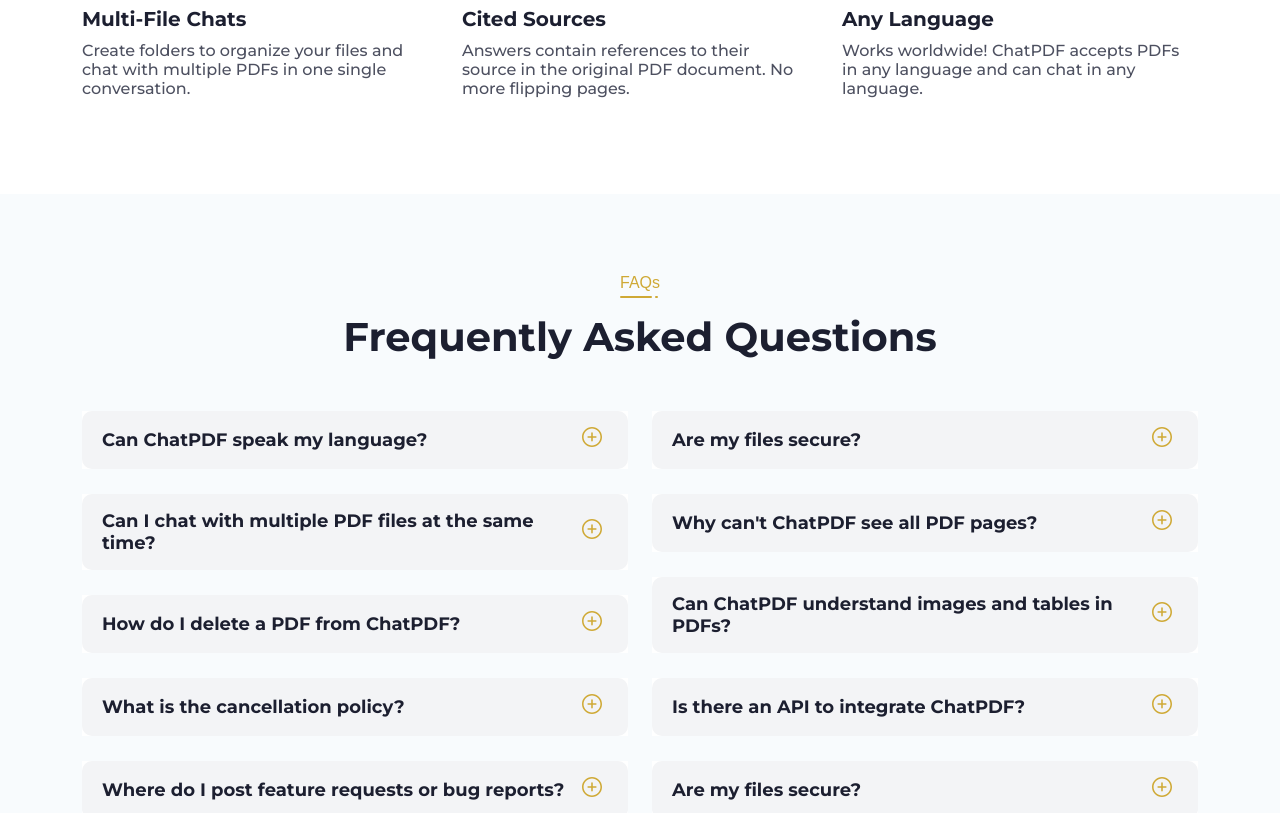
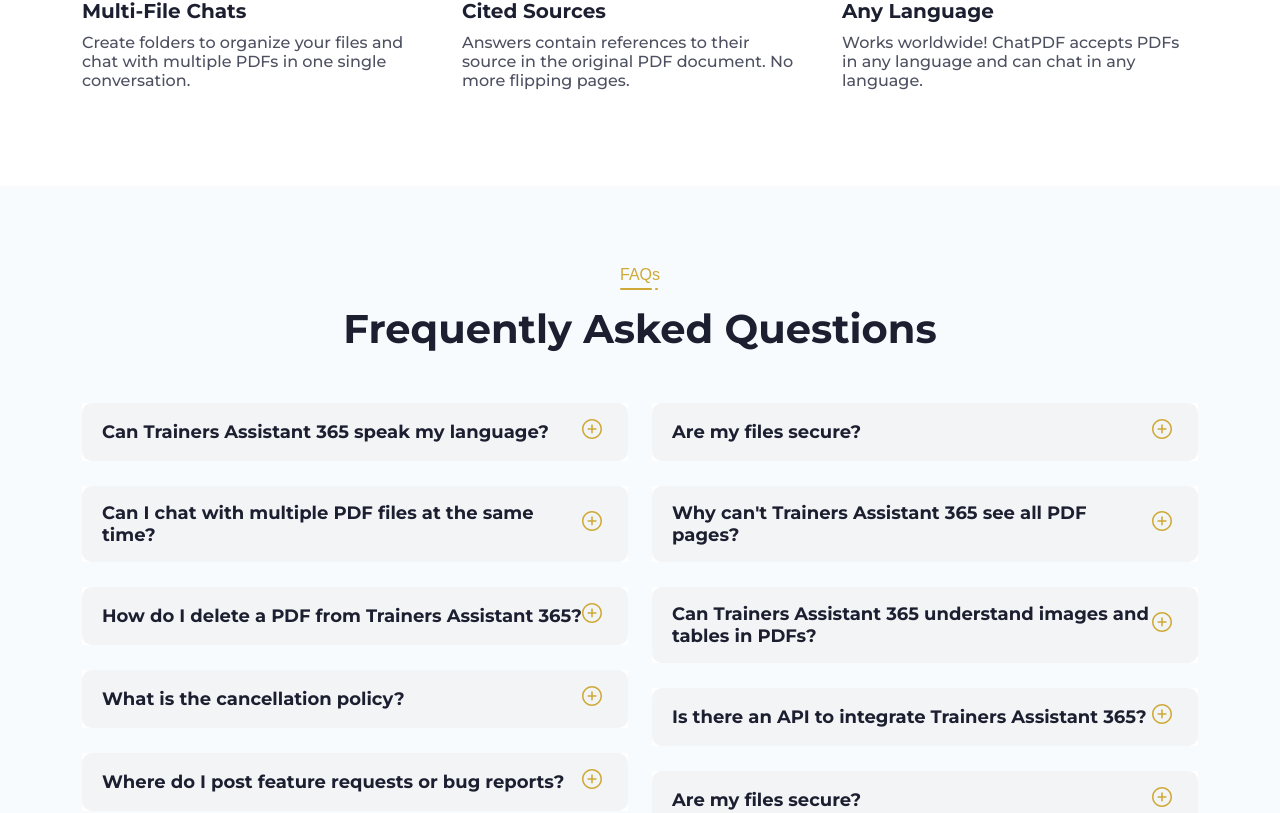
Before and after one commit to aicerts/aicerts_chatpdf_phi_frontend, a Next.js app: page / in a window 1280 px wide. Shown: the part 1984-2797 px from the top of the page. Built offline with nearby package versions, Linux system fonts and the light colour scheme; no server answers; a web font is replaced by a local one.

Commit message:
Enhancements

```diff
--- a/public/pdfjs/pdf.worker.js
+++ b/public/pdfjs/pdf.worker.js
@@ -103,7 +103,8 @@
           const messageData ={
             file_id: selectedTab,
             content: message,
-            role: role
+            role: role,
+            userId: user._id
           }
 
           const response = await allCommonApis(`/Chat/add-chat`,'post',messageData);
--- a/src/component/chat/optionSection.js
+++ b/src/component/chat/optionSection.js
@@ -221,7 +221,8 @@
       const messageData ={
         file_id: selectedTab,
         content: message,
-        role: role
+        role: role,
+        userId: user._id
       }
 
       const response = await allCommonApis(`/Chat/add-chat`,'post',messageData);
--- a/src/component/header/NavLogoForFullBg.js
+++ b/src/component/header/NavLogoForFullBg.js
@@ -12,9 +12,9 @@
     return (
         <Navbar>
             <Image
-                src="/logo/Logo-original.png"
-                width={284}
-                height={50}
+                src="/logo/logo-white.png"
+                width={180}
+                height={40}
                 alt='ChatPDF'
                 onClick={handleHome}
                 style={{ cursor: 'pointer' }}
--- a/src/component/home/Faq/Faq.js
+++ b/src/component/home/Faq/Faq.js
@@ -12,48 +12,48 @@
 
 const accordionInfo = [
     {
-        'ques': 'Can ChatPDF speak my language?',
-        'ans' : 'Yes, ChatPDF can read PDFs and answer questions in any language. You can upload a PDF in one language and ask questions in another. The greeting message will be in the PDF\'s language. After that, ChatPDF will answer in the language you ask. If a message isn\'t in the language you want, just ask ChatPDF to change it.'
+        'ques': 'Can Trainers Assistant 365 speak my language?',
+        'ans' : 'Yes, Trainers Assistant 365 can read PDFs and answer questions in any language. You can upload a PDF in one language and ask questions in another. The greeting message will be in the PDF\'s language. After that, Trainers Assistant 365 will answer in the language you ask. If a message isn\'t in the language you want, just ask Trainers Assistant 365 to change it.'
     },
     {
         'ques': 'Can I chat with multiple PDF files at the same time?',
-        'ans' : 'Yes, ChatPDF can read PDFs and answer questions in any language. You can upload a PDF in one language and ask questions in another. The greeting message will be in the PDF\'s language. After that, ChatPDF will answer in the language you ask. If a message isn\'t in the language you want, just ask ChatPDF to change it.'
+        'ans' : 'Yes, Trainers Assistant 365 can read PDFs and answer questions in any language. You can upload a PDF in one language and ask questions in another. The greeting message will be in the PDF\'s language. After that, Trainers Assistant 365 will answer in the language you ask. If a message isn\'t in the language you want, just ask Trainers Assistant 365 to change it.'
     },
     {
-        'ques': 'How do I delete a PDF from ChatPDF?',
-        'ans' : 'Yes, ChatPDF can read PDFs and answer questions in any language. You can upload a PDF in one language and ask questions in another. The greeting message will be in the PDF\'s language. After that, ChatPDF will answer in the language you ask. If a message isn\'t in the language you want, just ask ChatPDF to change it.'
+        'ques': 'How do I delete a PDF from Trainers Assistant 365?',
+        'ans' : 'Yes, Trainers Assistant 365 can read PDFs and answer questions in any language. You can upload a PDF in one language and ask questions in another. The greeting message will be in the PDF\'s language. After that, Trainers Assistant 365 will answer in the language you ask. If a message isn\'t in the language you want, just ask Trainers Assistant 365 to change it.'
     },
     {
         'ques': 'What is the cancellation policy?',
-        'ans' : 'Yes, ChatPDF can read PDFs and answer questions in any language. You can upload a PDF in one language and ask questions in another. The greeting message will be in the PDF\'s language. After that, ChatPDF will answer in the language you ask. If a message isn\'t in the language you want, just ask ChatPDF to change it.'
+        'ans' : 'Yes, Trainers Assistant 365 can read PDFs and answer questions in any language. You can upload a PDF in one language and ask questions in another. The greeting message will be in the PDF\'s language. After that, Trainers Assistant 365 will answer in the language you ask. If a message isn\'t in the language you want, just ask Trainers Assistant 365 to change it.'
     },
     {
         'ques': 'Where do I post feature requests or bug reports?',
-        'ans' : 'Yes, ChatPDF can read PDFs and answer questions in any language. You can upload a PDF in one language and ask questions in another. The greeting message will be in the PDF\'s language. After that, ChatPDF will answer in the language you ask. If a message isn\'t in the language you want, just ask ChatPDF to change it.'
+        'ans' : 'Yes, Trainers Assistant 365 can read PDFs and answer questions in any language. You can upload a PDF in one language and ask questions in another. The greeting message will be in the PDF\'s language. After that, Trainers Assistant 365 will answer in the language you ask. If a message isn\'t in the language you want, just ask Trainers Assistant 365 to change it.'
     },
     {
-        'ques': 'Is ChatPDF free?',
-        'ans' : 'Yes, ChatPDF can read PDFs and answer questions in any language. You can upload a PDF in one language and ask questions in another. The greeting message will be in the PDF\'s language. After that, ChatPDF will answer in the language you ask. If a message isn\'t in the language you want, just ask ChatPDF to change it.'
+        'ques': 'Is Trainers Assistant 365 free?',
+        'ans' : 'Yes, Trainers Assistant 365 can read PDFs and answer questions in any language. You can upload a PDF in one language and ask questions in another. The greeting message will be in the PDF\'s language. After that, Trainers Assistant 365 will answer in the language you ask. If a message isn\'t in the language you want, just ask Trainers Assistant 365 to change it.'
     },
     {
         'ques': 'Are my files secure?',
-        'ans' : 'Yes, ChatPDF can read PDFs and answer questions in any language. You can upload a PDF in one language and ask questions in another. The greeting message will be in the PDF\'s language. After that, ChatPDF will answer in the language you ask. If a message isn\'t in the language you want, just ask ChatPDF to change it.'
+        'ans' : 'Yes, Trainers Assistant 365 can read PDFs and answer questions in any language. You can upload a PDF in one language and ask questions in another. The greeting message will be in the PDF\'s language. After that, Trainers Assistant 365 will answer in the language you ask. If a message isn\'t in the language you want, just ask Trainers Assistant 365 to change it.'
     },
     {
-        'ques': 'Why can\'t ChatPDF see all PDF pages?',
-        'ans' : 'Yes, ChatPDF can read PDFs and answer questions in any language. You can upload a PDF in one language and ask questions in another. The greeting message will be in the PDF\'s language. After that, ChatPDF will answer in the language you ask. If a message isn\'t in the language you want, just ask ChatPDF to change it.'
+        'ques': 'Why can\'t Trainers Assistant 365 see all PDF pages?',
+        'ans' : 'Yes, Trainers Assistant 365 can read PDFs and answer questions in any language. You can upload a PDF in one language and ask questions in another. The greeting message will be in the PDF\'s language. After that, Trainers Assistant 365 will answer in the language you ask. If a message isn\'t in the language you want, just ask Trainers Assistant 365 to change it.'
     },
     {
-        'ques': 'Can ChatPDF understand images and tables in PDFs?',
-        'ans' : 'Yes, ChatPDF can read PDFs and answer questions in any language. You can upload a PDF in one language and ask questions in another. The greeting message will be in the PDF\'s language. After that, ChatPDF will answer in the language you ask. If a message isn\'t in the language you want, just ask ChatPDF to change it.'
+        'ques': 'Can Trainers Assistant 365 understand images and tables in PDFs?',
+        'ans' : 'Yes, Trainers Assistant 365 can read PDFs and answer questions in any language. You can upload a PDF in one language and ask questions in another. The greeting message will be in the PDF\'s language. After that, Trainers Assistant 365 will answer in the language you ask. If a message isn\'t in the language you want, just ask Trainers Assistant 365 to change it.'
     },
     {
-        'ques': 'Is there an API to integrate ChatPDF?',
-        'ans' : 'Yes, ChatPDF can read PDFs and answer questions in any language. You can upload a PDF in one language and ask questions in another. The greeting message will be in the PDF\'s language. After that, ChatPDF will answer in the language you ask. If a message isn\'t in the language you want, just ask ChatPDF to change it.'
+        'ques': 'Is there an API to integrate Trainers Assistant 365?',
+        'ans' : 'Yes, Trainers Assistant 365 can read PDFs and answer questions in any language. You can upload a PDF in one language and ask questions in another. The greeting message will be in the PDF\'s language. After that, Trainers Assistant 365 will answer in the language you ask. If a message isn\'t in the language you want, just ask Trainers Assistant 365 to change it.'
     },
     {
         'ques': 'Are my files secure?',
-        'ans' : 'Yes, ChatPDF can read PDFs and answer questions in any language. You can upload a PDF in one language and ask questions in another. The greeting message will be in the PDF\'s language. After that, ChatPDF will answer in the language you ask. If a message isn\'t in the language you want, just ask ChatPDF to change it.'
+        'ans' : 'Yes, Trainers Assistant 365 can read PDFs and answer questions in any language. You can upload a PDF in one language and ask questions in another. The greeting message will be in the PDF\'s language. After that, Trainers Assistant 365 will answer in the language you ask. If a message isn\'t in the language you want, just ask Trainers Assistant 365 to change it.'
     }
 ]
 
--- a/src/services/Common/index.js
+++ b/src/services/Common/index.js
@@ -19,7 +19,7 @@
     // toast.error(error?.response?.data.message || 'Something went wrong');
 
     console.error('Something went wrong', error);
-    return false
+    return error?.response
   }
 };
 
```
Also changed, not shown: src/component/chat/chatSection.js (+18 -6 lines), src/component/footer/footer.js (+4 -4 lines), src/component/navigation/nav.js (+7 -7 lines), public/logo/logo-white.png (added).
